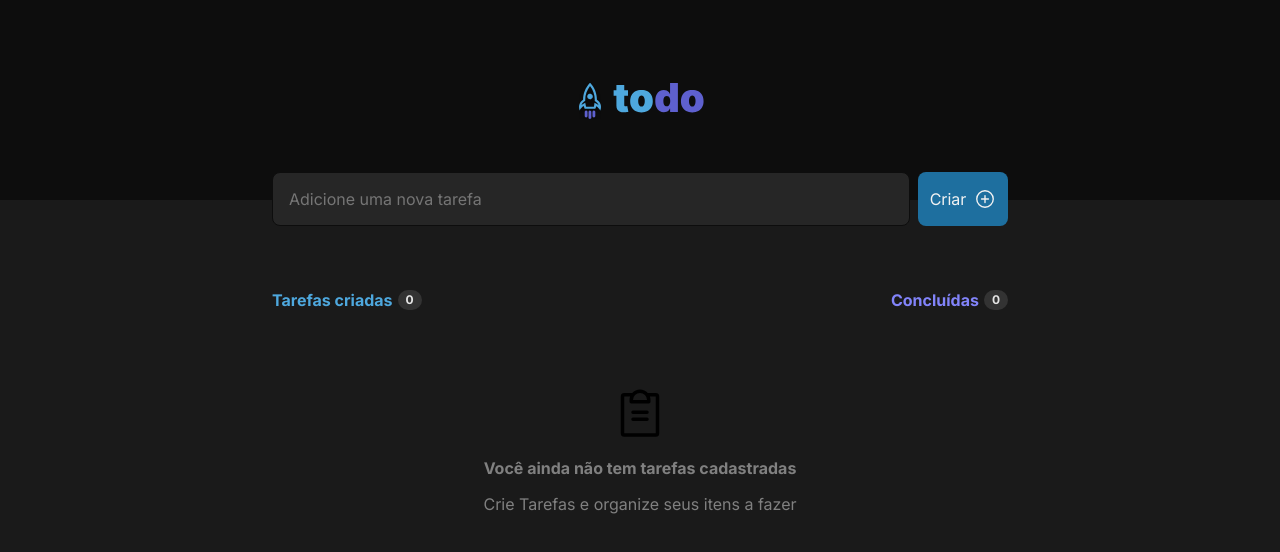
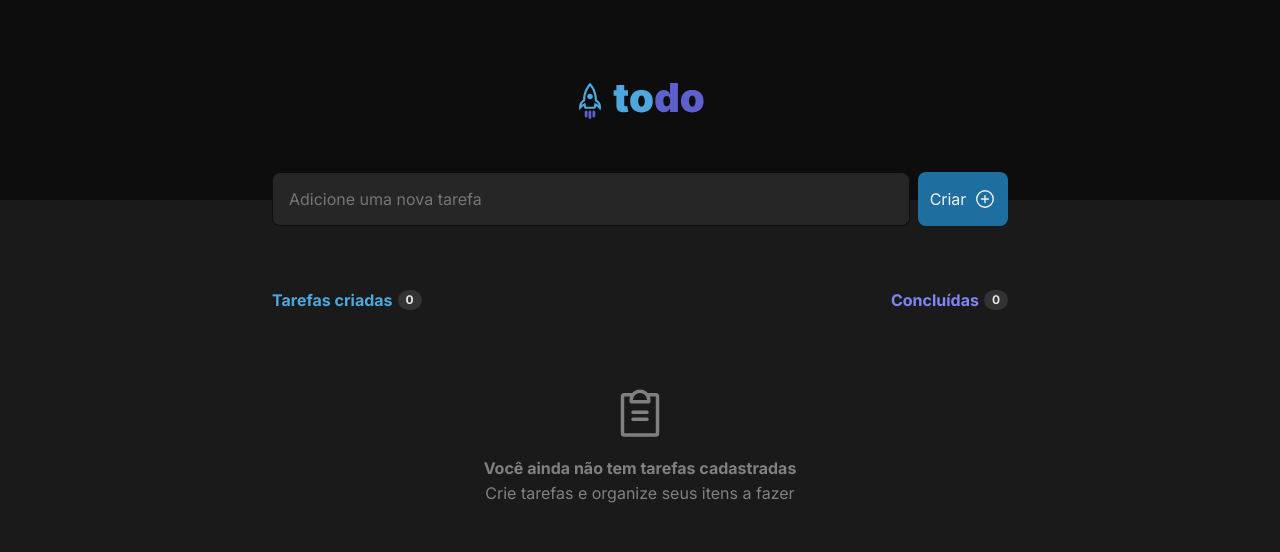
Before and after one commit to LuizGarbini/01-desafio-react-js, a React (Vite) app: page / in a window 1280 px wide. Shown: the top 552 px of the page. Built offline with nearby package versions, Linux system fonts and the light colour scheme.

Commit message:
:wrench: finals updates 2/2

```diff
--- a/src/App.module.css
+++ b/src/App.module.css
@@ -56,14 +56,17 @@
   flex-direction: column;
   align-items: center;
   padding-top: 64px;
+  color: var(--Gray-300);
 }
 
 .contentTaskEmpty p {
-  padding-top: 16px;
+  gap: 8px;
   color: var(--Gray-300);
   font-size: 16px;
 }
 
 .contentTaskEmpty p:nth-child(2) {
   font-weight: bold;
+  padding-top: 16px;
+  padding-bottom: 5px;
 }
--- a/src/App.tsx
+++ b/src/App.tsx
@@ -101,7 +101,7 @@ export function App() {
           <div className={stylesApp.contentTaskEmpty}>
             <ClipboardText size={56} />
             <p>Você ainda não tem tarefas cadastradas</p>
-            <p>Crie Tarefas e organize seus itens a fazer</p>
+            <p>Crie tarefas e organize seus itens a fazer</p>
           </div>
         )}
       </div>
```
